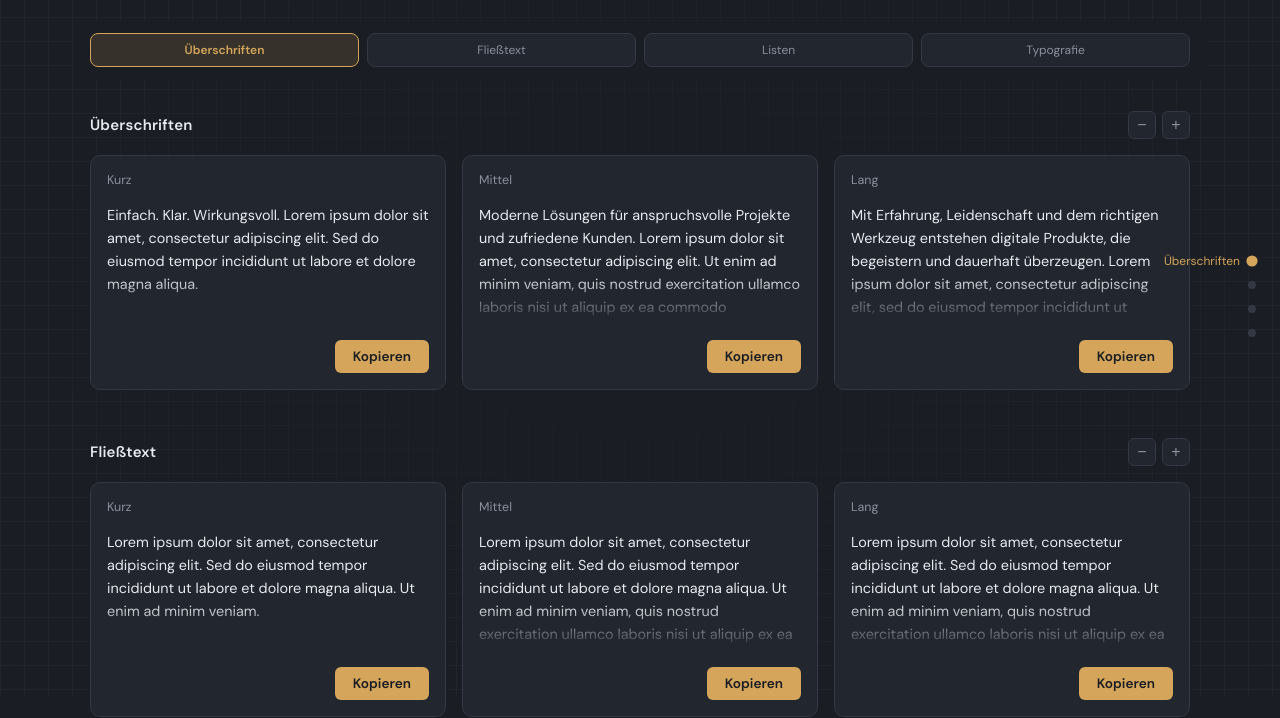
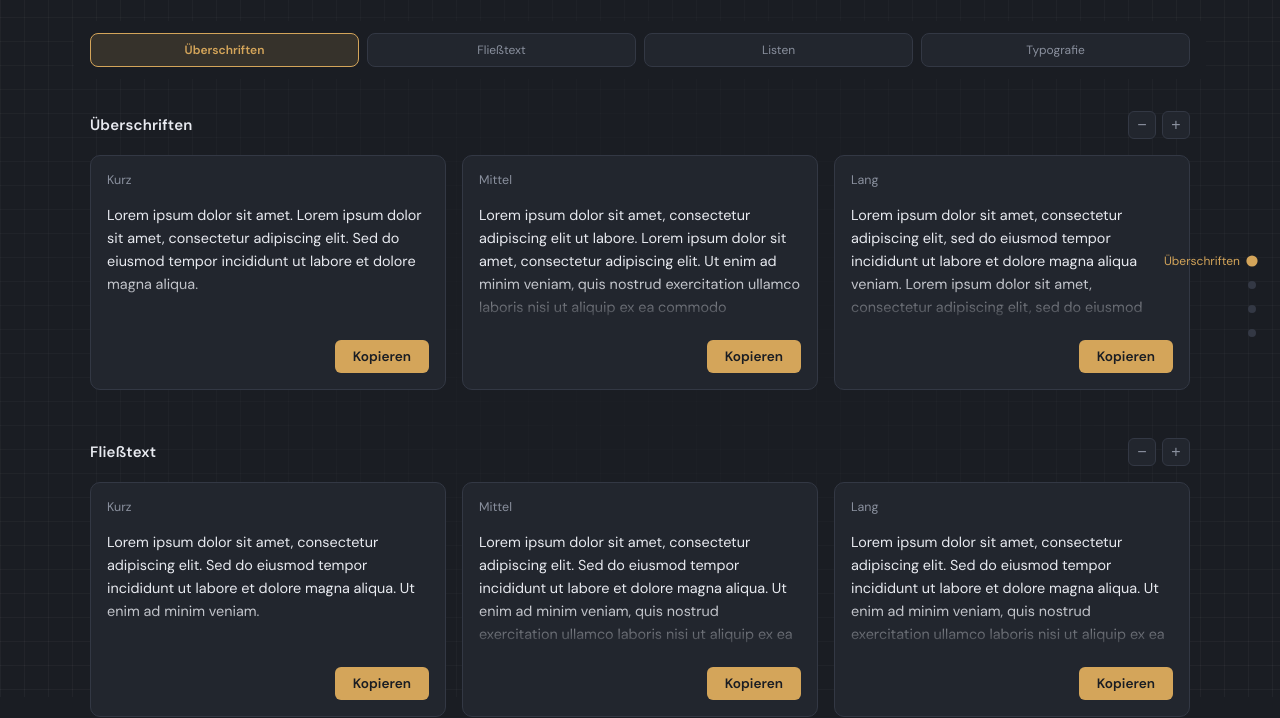
Before and after one commit to b0li/placeholder-generator, a plain HTML site: page index.html in a window 1280 px wide. Shown: the part 103-821 px from the top of the page. Drawn offline with Linux system fonts and the light colour scheme.

Commit message:
Replace German headline texts with lorem ipsum, keep paragraph lengths
Co-Authored-By: Claude Sonnet 4.6 <noreply@anthropic.com>

```diff
--- a/index.html
+++ b/index.html
@@ -393,7 +393,7 @@
 
 			<div class="card">
 				<span class="card__label">Kurz</span>
-				<div class="card__text">Einfach. Klar. Wirkungsvoll.
+				<div class="card__text">Lorem ipsum dolor sit amet.
 
 Lorem ipsum dolor sit amet, consectetur adipiscing elit. Sed do eiusmod tempor incididunt ut labore et dolore magna aliqua.</div>
 				<div class="card__footer">
@@ -403,7 +403,7 @@ Lorem ipsum dolor sit amet, consectetur adipiscing elit. Sed do eiusmod tempor i
 
 			<div class="card">
 				<span class="card__label">Mittel</span>
-				<div class="card__text">Moderne Lösungen für anspruchsvolle Projekte und zufriedene Kunden.
+				<div class="card__text">Lorem ipsum dolor sit amet, consectetur adipiscing elit ut labore.
 
 Lorem ipsum dolor sit amet, consectetur adipiscing elit. Ut enim ad minim veniam, quis nostrud exercitation ullamco laboris nisi ut aliquip ex ea commodo consequat. Duis aute irure dolor in reprehenderit in voluptate velit esse cillum dolore eu fugiat nulla pariatur.</div>
 				<div class="card__footer">
@@ -413,7 +413,7 @@ Lorem ipsum dolor sit amet, consectetur adipiscing elit. Ut enim ad minim veniam
 
 			<div class="card">
 				<span class="card__label">Lang</span>
-				<div class="card__text">Mit Erfahrung, Leidenschaft und dem richtigen Werkzeug entstehen digitale Produkte, die begeistern und dauerhaft überzeugen.
+				<div class="card__text">Lorem ipsum dolor sit amet, consectetur adipiscing elit, sed do eiusmod tempor incididunt ut labore et dolore magna aliqua veniam.
 
 Lorem ipsum dolor sit amet, consectetur adipiscing elit, sed do eiusmod tempor incididunt ut labore et dolore magna aliqua. Ut enim ad minim veniam, quis nostrud exercitation ullamco laboris nisi ut aliquip ex ea commodo consequat. Duis aute irure dolor in reprehenderit in voluptate velit esse cillum dolore eu fugiat nulla pariatur. Excepteur sint occaecat cupidatat non proident, sunt in culpa qui officia deserunt mollit anim id est laborum.</div>
 				<div class="card__footer">
```
